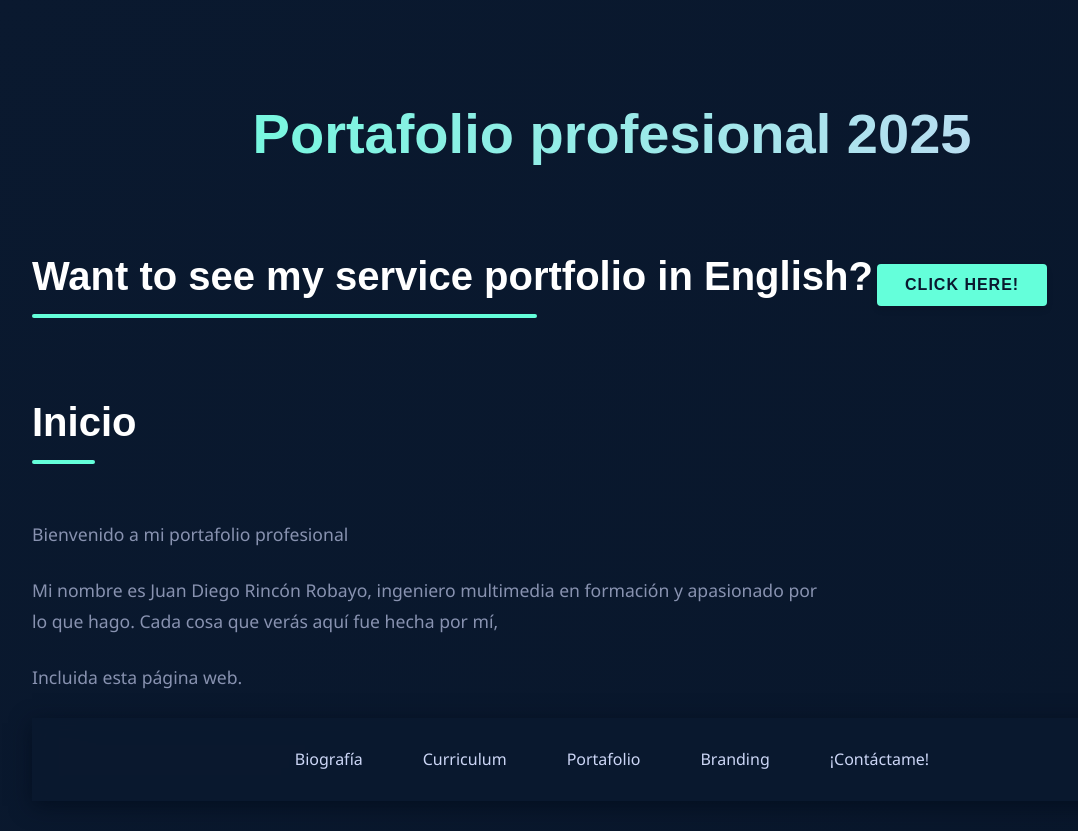
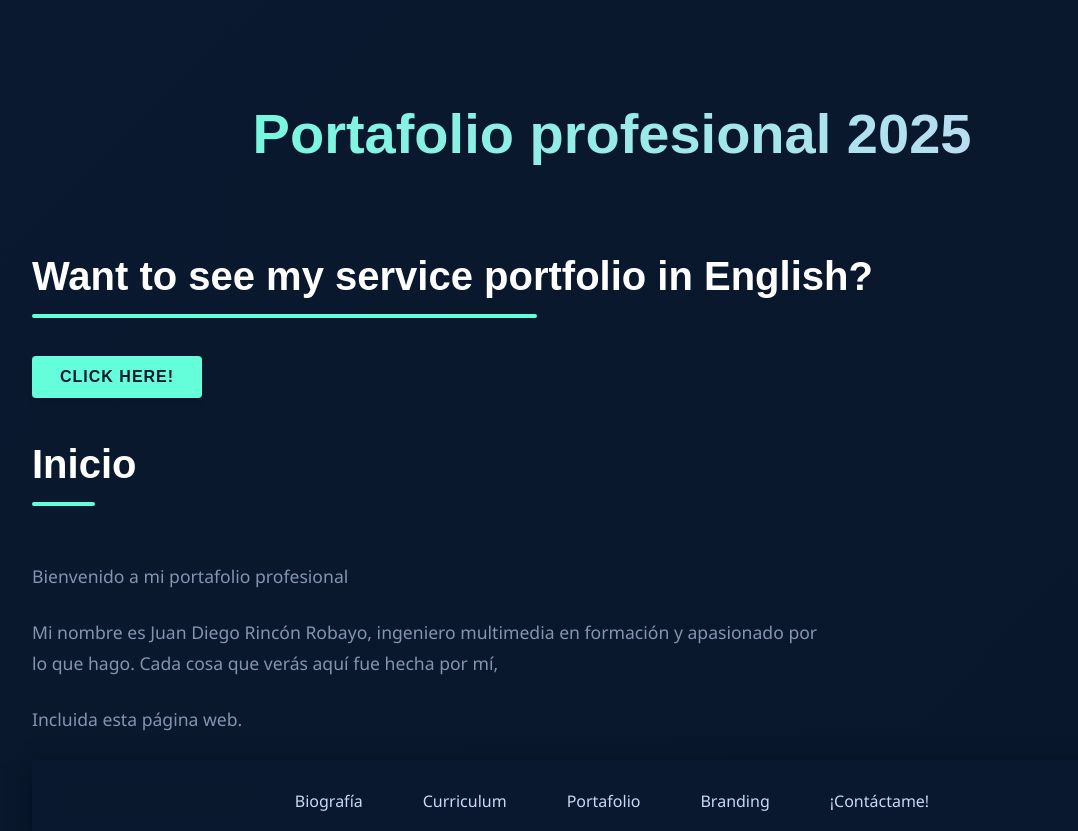
Before and after one commit to Juan-diego-rincon/Portafolio_De_Servicios, a plain HTML site: page Página Web/HTML/index_es.html in a window 1280 px wide. Shown: the top 831 px of the page, without its empty margins (28-1106 px from the left). Drawn offline with Linux system fonts and the light colour scheme.

Commit message:
Bienvenida arreglada

```diff
--- a/Página Web/CSS/index_es.css
+++ b/Página Web/CSS/index_es.css
@@ -51,6 +51,7 @@ body {
     margin: 0;
     background: linear-gradient(90deg, #64ffda, #ccd6f6);
     -webkit-background-clip: text;
+    background-clip: text;
     -webkit-text-fill-color: transparent;
     flex: 1;
     min-width: 300px;
--- a/Página Web/HTML/index_es.html
+++ b/Página Web/HTML/index_es.html
@@ -13,11 +13,13 @@
     <h1>Portafolio profesional 2025</h1>
 
     <!-- Botón de cambio de idioma -->
-    <div id="div_english">
+    <div id="div_titulo_english">
         <h2>Want to see my service portfolio in English?</h2>
+    </div>
+
+    <div id="div_boton_english">
         <button>Click Here!</button>
     </div>
-
 
     <!-- Inicio y bienvenida a los visitantes -->
     <div id="div_bienvenida">
```
